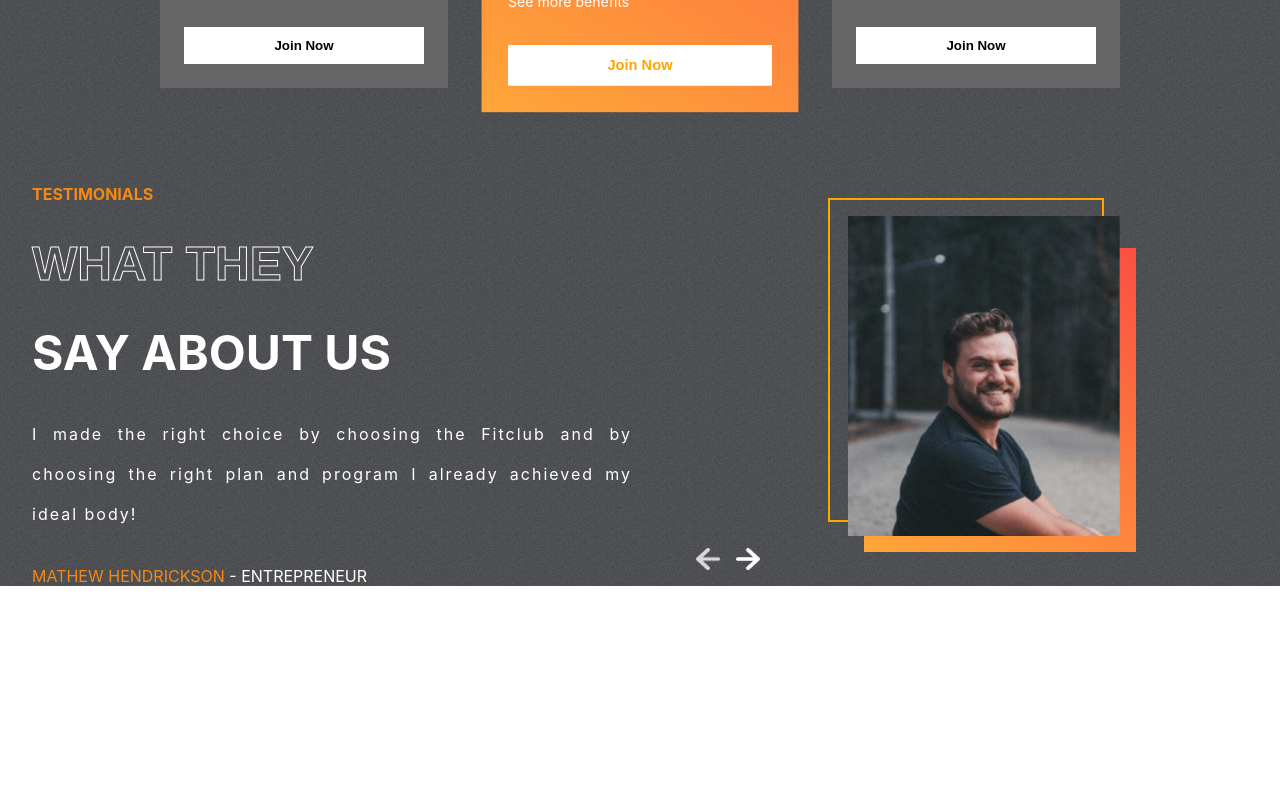
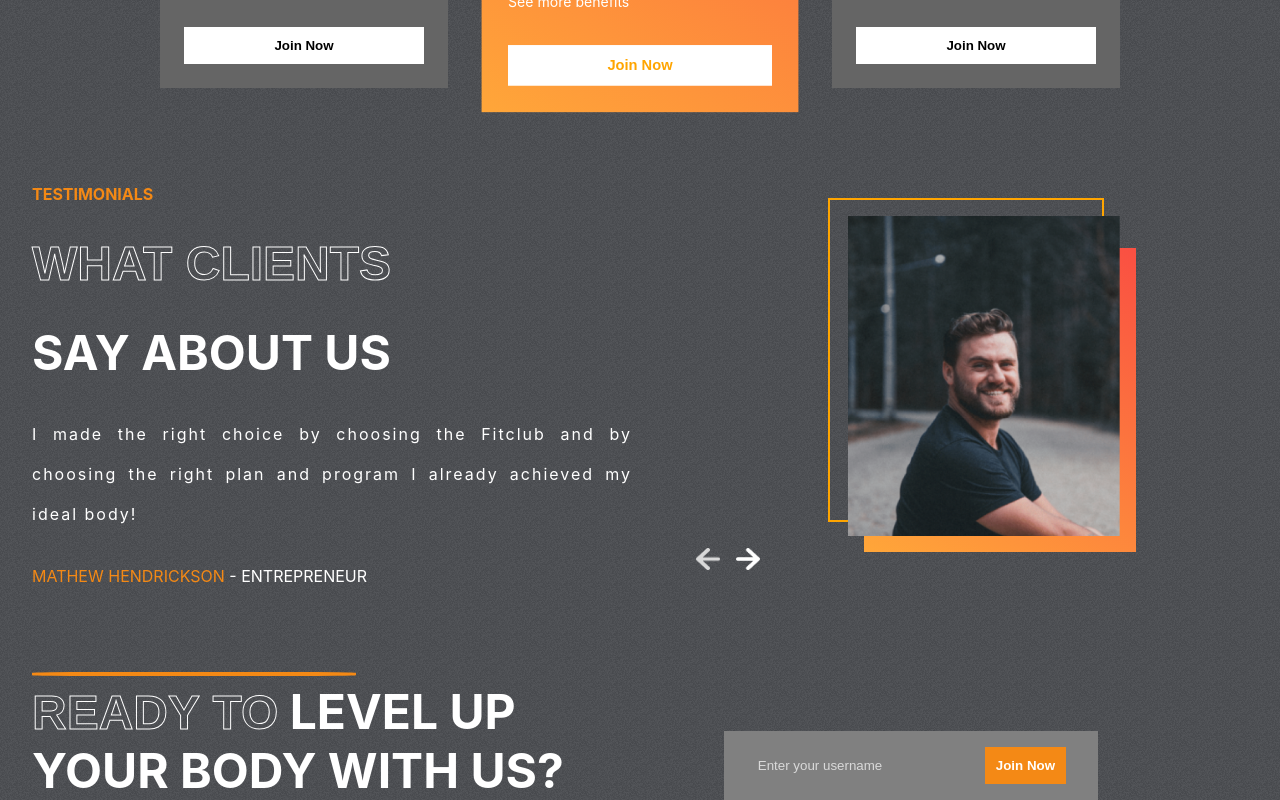
Before and after one commit to Dev-Dannie/FitFam-, a React (Vite) app: page / in a window 1280 px wide. Shown: the part 2377-3177 px from the top of the page. Before the commit the page ends 2963 px from the top, so only its background shows below. Built offline with nearby package versions, Linux system fonts and the light colour scheme.

Commit message:
Join Section Added

```diff
--- a/package.json
+++ b/package.json
@@ -9,6 +9,7 @@
     "preview": "vite preview"
   },
   "dependencies": {
+    "@emailjs/browser": "^3.10.0",
     "react": "^18.2.0",
     "react-dom": "^18.2.0",
     "styled-components": "^5.3.6"
--- a/src/App.jsx
+++ b/src/App.jsx
@@ -1,5 +1,6 @@
 import './App.css';
 import Hero from './components/Hero/Hero';
+import Join from './components/Join/Join';
 import Plans from './components/Plans/Plans';
 import Programs from './components/Programs/Programs';
 import Reasons from './components/Reasons/Reasons';
@@ -13,6 +14,7 @@ const App = () => {
       <Reasons/>
       <Plans />
       <Testimonials/>
+      <Join/>
     </div>
 
   );
--- /dev/null
+++ b/src/components/Join/Join.css
@@ -0,0 +1,3 @@
+::placeholder{
+    color: var(--lightgray);
+}
--- /dev/null
+++ b/src/components/Join/Join.jsx
@@ -0,0 +1,48 @@
+import React, {useRef} from 'react'
+import { EmailContainer, EmailInput, JBtn, JoinSection, LeftJ, LeftJHR, RightJ } from './JoinStyles'
+import './Join.css';
+import emailjs from '@emailjs/browser';
+
+const Join = () => {
+
+    const form = useRef();
+
+    const sendEmail = (e) => {
+      e.preventDefault();
+
+      emailjs.sendForm('service_kopt4gi', 'template_f02avw9', form.current, '5o7z6Xub7iXNMkTcV')
+        .then((result) => {
+            console.log(result.text);
+        }, (error) => {
+            console.log(error.text);
+        });
+    };
+
+
+  return (
+    <JoinSection>
+        <LeftJ>
+            <LeftJHR />
+            <div>
+                <span className="stroke-text"> READY TO</span>
+                <span> LEVEL UP </span>
+            </div>
+
+            <div >
+                <span>YOUR BODY</span>
+                <span> WITH US?</span>
+            </div>
+        </LeftJ>
+
+        <RightJ>
+            <EmailContainer ref={form} onSubmit={sendEmail}>
+                <EmailInput type='email' name='user_email'
+                placeholder='Enter your username'/>
+                <JBtn className='btn'>Join Now</JBtn>
+            </EmailContainer>
+        </RightJ>
+    </JoinSection>
+  )
+}
+
+export default Join
--- /dev/null
+++ b/src/components/Join/JoinStyles.jsx
@@ -0,0 +1,57 @@
+import styled from "styled-components";
+
+export const JoinSection = styled.div`
+display:flex;
+padding:0 2rem;
+gap: 10rem;
+`
+
+export const LeftJ = styled.div`
+color:white;
+font-size: 3rem;
+font-weight:bold;
+text-transform:uppercase;
+position: relative;
+`
+
+export const LeftJHR = styled.hr`
+position:absolute;
+width:20rem;
+border: 2px solid var(--orange);
+border-radius: 20%;
+margin: -10px 0;
+`
+
+export const LeftJDiv = styled.div`
+display:flex;
+gap:1rem;
+`
+
+export const RightJ = styled.div`
+display:flex;
+justify-content:center;
+align-items:flex-end;
+`
+
+export const EmailContainer = styled.form`
+display:flex;
+gap:3rem;
+background-color: gray;
+padding: 1rem 2rem;
+`
+
+export const EmailInput = styled.input`
+background-color:transparent;
+border:none;
+outline:none;
+color:var(--lightgrayz)
+`
+
+export const JBtn = styled.button`
+background-color: var(--orange);
+color:white;
+`
+
+export const Lefiv = styled.div``
+
+export const LeftJv = styled.div``
--- a/src/components/Testimonials/Testimonials.jsx
+++ b/src/components/Testimonials/Testimonials.jsx
@@ -16,7 +16,7 @@ const Testimonials = () => {
     <TestimonialsSection>
         <LeftT className='left-t'>
             <span>Testimonials</span>
-            <span className='stroke-text'>What they</span>
+            <span className='stroke-text'>What clients</span>
             <span>say about us</span>
 
             <span>
```
Also changed, not shown: 1 other file (tests, documents, lock files or other folders).
